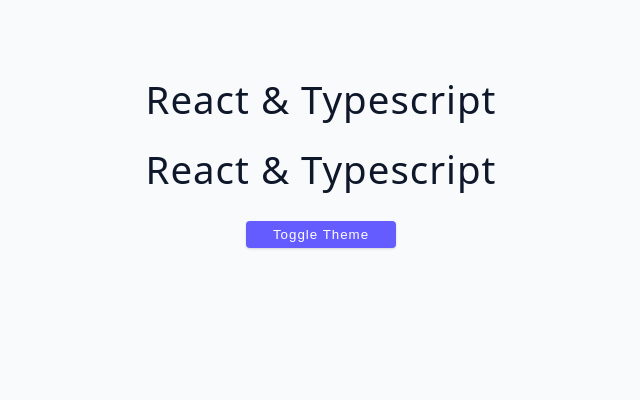
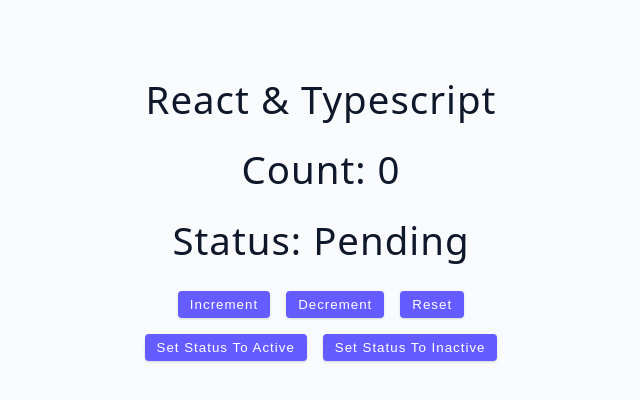
Before and after one commit to inga-divra/typescript-react-essentials, a React app: page / in a window 1280 px wide. Shown: the top 400 px of the page, without its empty margins (319-959 px from the left). Built offline with nearby package versions, Linux system fonts and the light colour scheme; the HTML template or start-up script is replaced by a standard one.

Commit message:
Implemented useReducer hook with TypeScript for managing counter and status, including action-based state updates

```diff
--- a/src/App.tsx
+++ b/src/App.tsx
@@ -1,4 +1,4 @@
-import Component from './starter/06-context';
+import Component from './starter/07-reducers';
 
 function App() {
   return (
--- a/src/starter/07-reducers/index.tsx
+++ b/src/starter/07-reducers/index.tsx
@@ -1,8 +1,38 @@
+import { useReducer } from 'react';
+import { counterReducer, initialState } from './reducer';
+
 function Component() {
+  const [state, dispatch] = useReducer(counterReducer, initialState);
   return (
     <div>
-      <h2>React & Typescript</h2>
-      <h2>useReducer Hook</h2>
+      <h2>Count: {state.count}</h2>
+      <h2>Status: {state.status}</h2>
+
+      <div className='btn-container'>
+        <button onClick={() => dispatch({ type: 'increment' })} className='btn'>
+          Increment
+        </button>
+        <button onClick={() => dispatch({ type: 'decrement' })} className='btn'>
+          Decrement
+        </button>
+        <button onClick={() => dispatch({ type: 'reset' })} className='btn'>
+          Reset
+        </button>
+      </div>
+      <div className='btn-container'>
+        <button
+          onClick={() => dispatch({ type: 'setStatus', payload: 'active' })}
+          className='btn'
+        >
+          Set Status to Active
+        </button>
+        <button
+          className='btn'
+          onClick={() => dispatch({ type: 'setStatus', payload: 'inactive' })}
+        >
+          Set Status to Inactive
+        </button>
+      </div>
     </div>
   );
 }
--- /dev/null
+++ b/src/starter/07-reducers/reducer.ts
@@ -0,0 +1,43 @@
+export type CounterState = {
+    count: number;
+    status: string
+
+}
+
+export const initialState: CounterState = {
+    count: 0,
+    status: 'Pending'
+}
+
+type UpdateCountAction = {
+    type: 'increment' | 'decrement' | 'reset'
+
+}
+
+type SetStatusAction = {
+    type: 'setStatus';
+    payload: 'active' | 'inactive'
+}
+
+type CounterAction = UpdateCountAction | SetStatusAction
+
+
+export const counterReducer = (
+    state: CounterState,
+    action: CounterAction
+): CounterState => {
+    switch (action.type) {
+        case 'increment':
+            return { ...state, count: state.count + 1 }
+        case 'decrement':
+            return { ...state, count: state.count - 1 }
+        case 'reset':
+            return { ...state, count: 0 }
+        case 'setStatus':
+            return { ...state, status: action.payload }
+        default:
+            const unhandledActionType: never = action
+            throw new Error(`Unexpected action type: ${unhandledActionType}. Please double check the counter reducer.`)
+
+    }
+}
```
